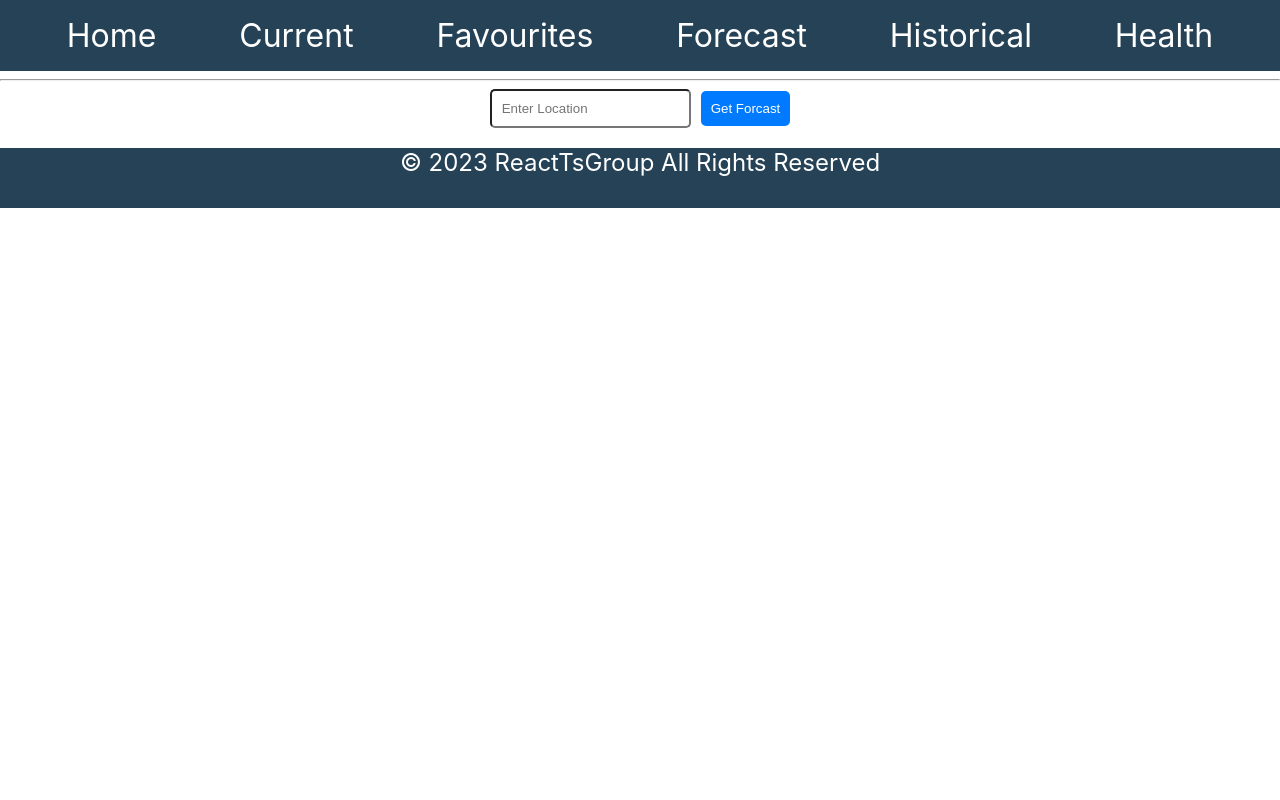
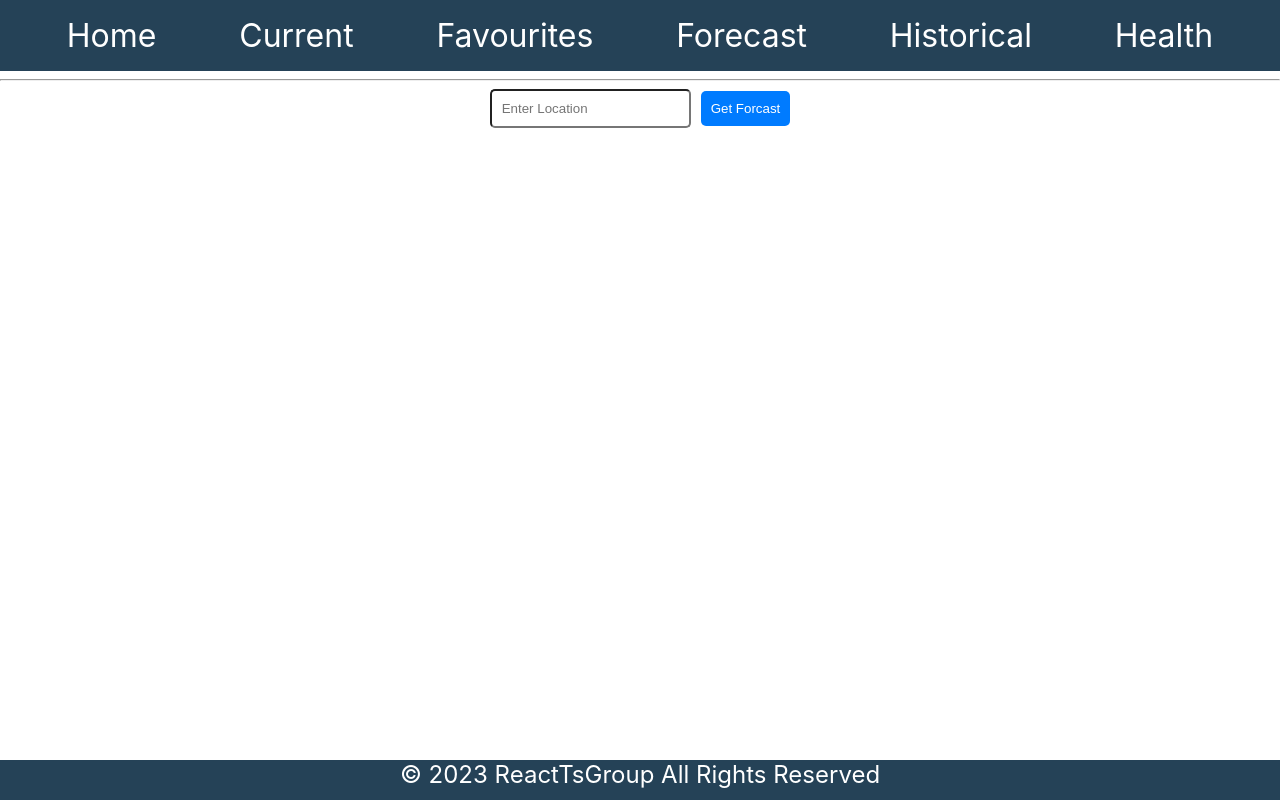
Before and after one commit to Sandyatech/tech-returner-final-project, a React (Create React App) app: page /forecast in a window 1280 px wide. Built offline with nearby package versions, Linux system fonts and the light colour scheme.

Commit message:
Fixed the issue with the footer

```diff
--- a/src/App.css
+++ b/src/App.css
@@ -1,7 +1,12 @@
 body{
     position:relative;
-    min-height:100vh;
+    min-height:100%;
 }
+
+.main_content {
+    padding-bottom: 40px;
+}
+
 
 /* Extra small devices (phones, 600px and down) */
 @media only screen and (max-width: 600px) {
@@ -143,12 +148,16 @@ ul {
 /*******************************Start of Footer*********************************/
 .App-footer {
     background: #254257;
+    bottom: 0px;
+    height: 40px;
+    right: 0%;
+    left: 0%;
+    position: fixed !important;
+    position: absolute;
     color: white;
-    position: relative;
-    bottom: 0;
     width: 100%;
-    height: 2.5em;
     text-align: center;
+    visibility: visible;
 }
 /*******************************End of Footer*********************************/
 /*******************************Start of Current WeatherPage*********************************/
--- a/src/App.tsx
+++ b/src/App.tsx
@@ -18,7 +18,10 @@ function App() {
                     <li ><Link to='/Health' className="menu menu_font">Health</Link></li>
                 </ul>
                 <hr />
-                <Router />
+                <div className="main_content">
+                    <Router />
+                </div>
+
             </BrowserRouter>
             <div className="App-footer footer_font">&#169; 2023 ReactTsGroup All Rights Reserved</div>
         </ErrorBoundary>
```
